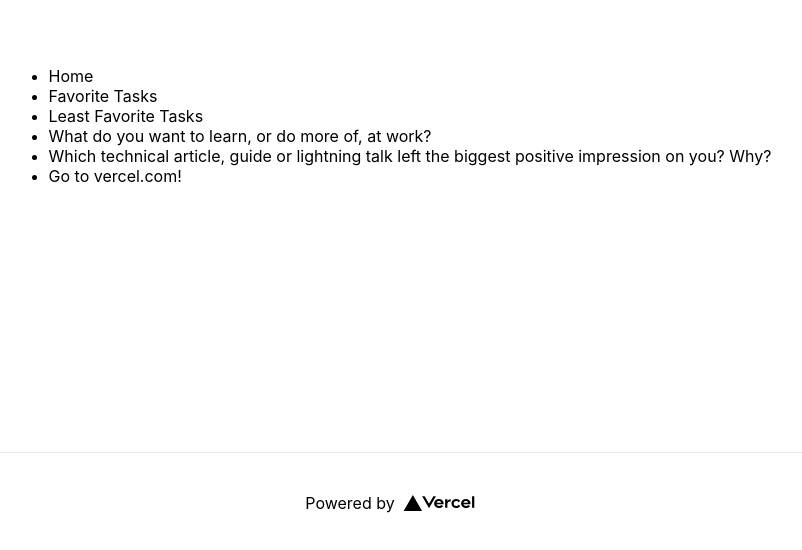
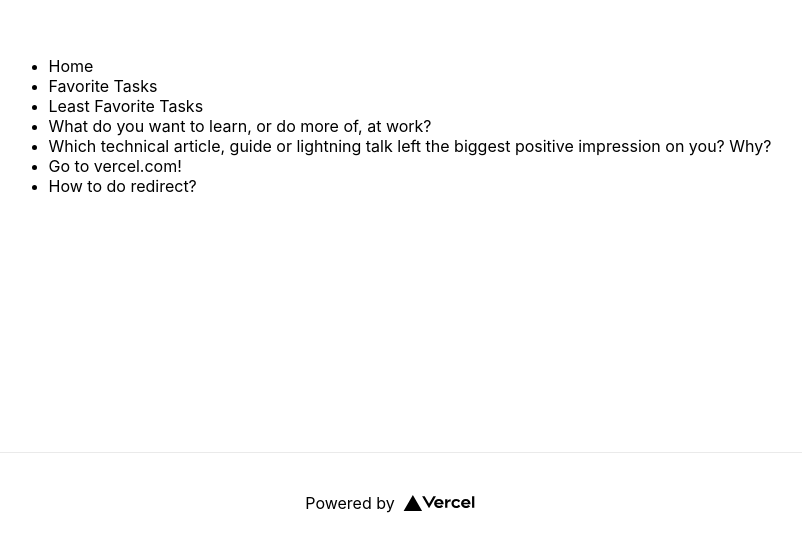
Before and after one commit to vercel-mischa/nextjs, a Next.js app: page / in a window 1280 px wide. Shown: the part 248-798 px from the top of the page, without its empty margins (250-1052 px from the left). Built offline with nearby package versions, Linux system fonts and the light colour scheme.

Commit message:
Update index.js

```diff
--- a/pages/index.js
+++ b/pages/index.js
@@ -44,6 +44,11 @@ export default function Home() {
                 <a>Go to vercel.com!</a>
               </Link>
             </li>
+            <li>
+              <Link href="customer-redirect">
+                <a>How to do redirect?</a>
+              </Link>
+            </li>
           </ul>
         </div>
       </main>
```
